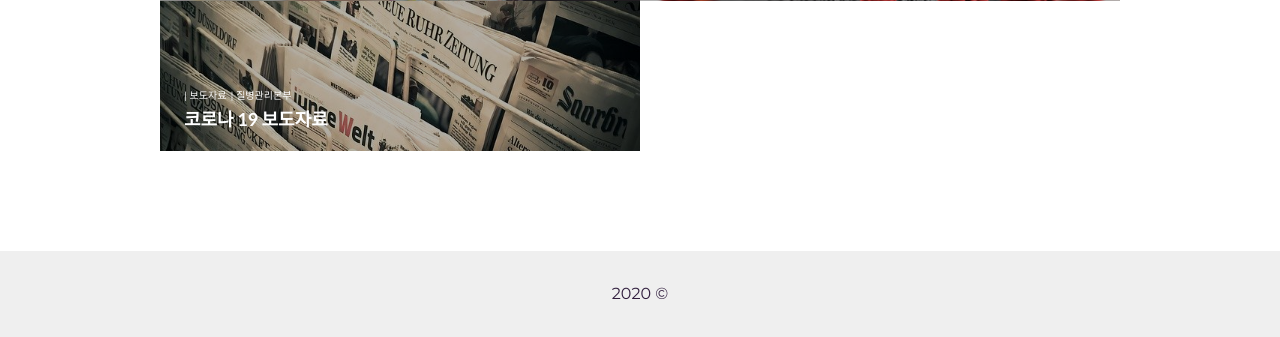
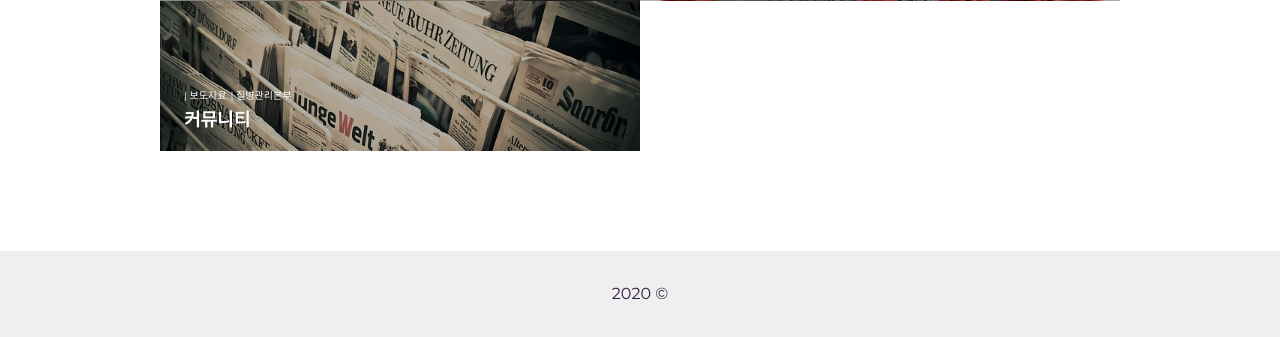
Before and after one commit to lizard-lion/COVID-19_proj, a Django app: page / in a window 1280 px wide. Shown: the part 520-857 px from the top of the page. Run offline with Django 3.2, Linux system fonts and the light colour scheme; style sheets or scripts are compiled from the project's sources; some libraries are stand-ins or nearby versions.

Commit message:
edit naming

```diff
--- a/virus/templates/main.html
+++ b/virus/templates/main.html
@@ -56,7 +56,7 @@
                 <div class="post-card-body">
                     <a href="#" class="tag">|&#32;보도자료</a>
                     <a href="#" class="tag">|&#32;질병관리본부</a>
-                    <a href="/community" class="post-card-link"><h3 class="post-card-title">코로나 19 보도자료</h3></a>
+                    <a href="/community" class="post-card-link"><h3 class="post-card-title">커뮤니티</h3></a>
                 </div>
             </div>
         </li>
```
